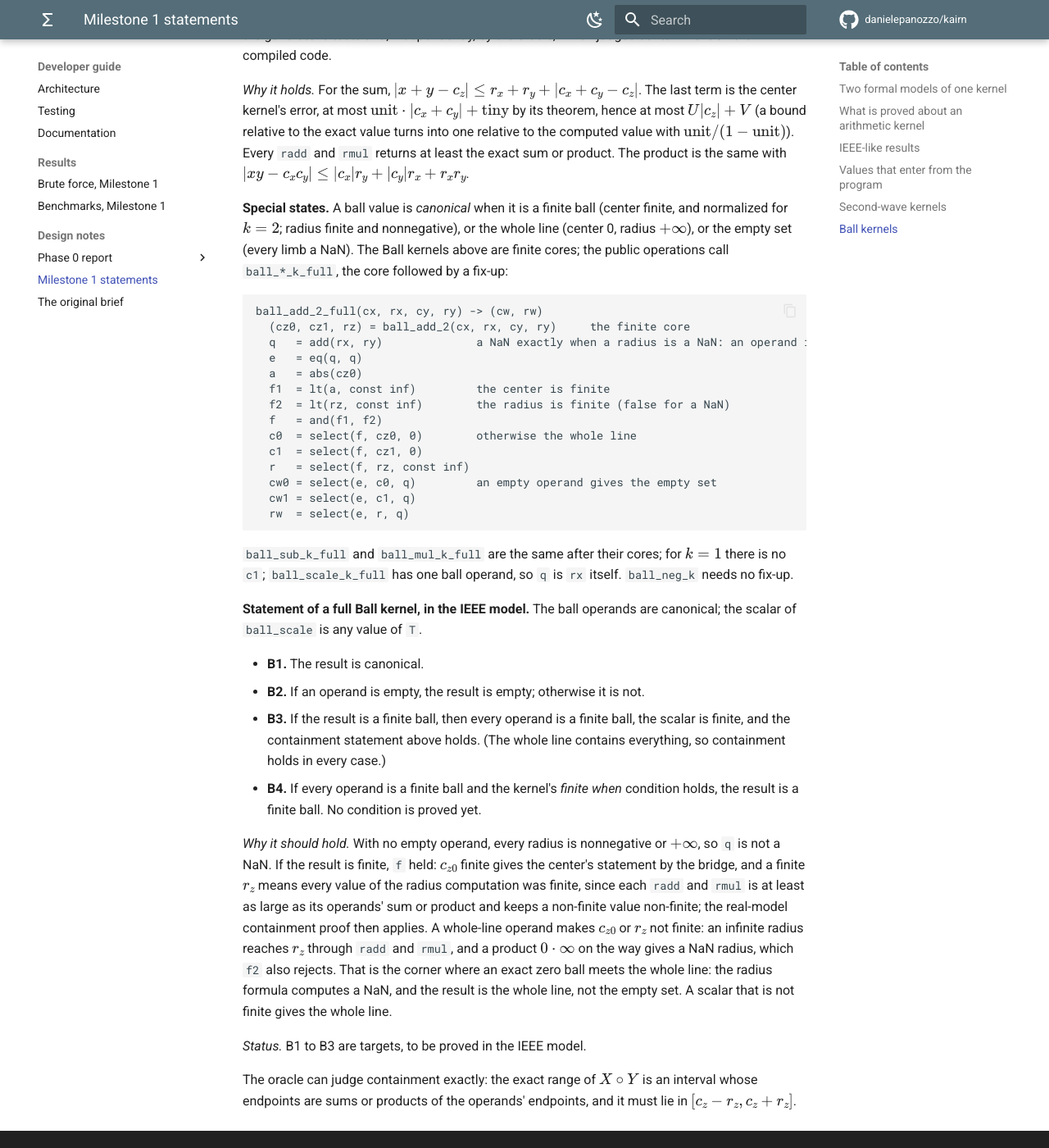
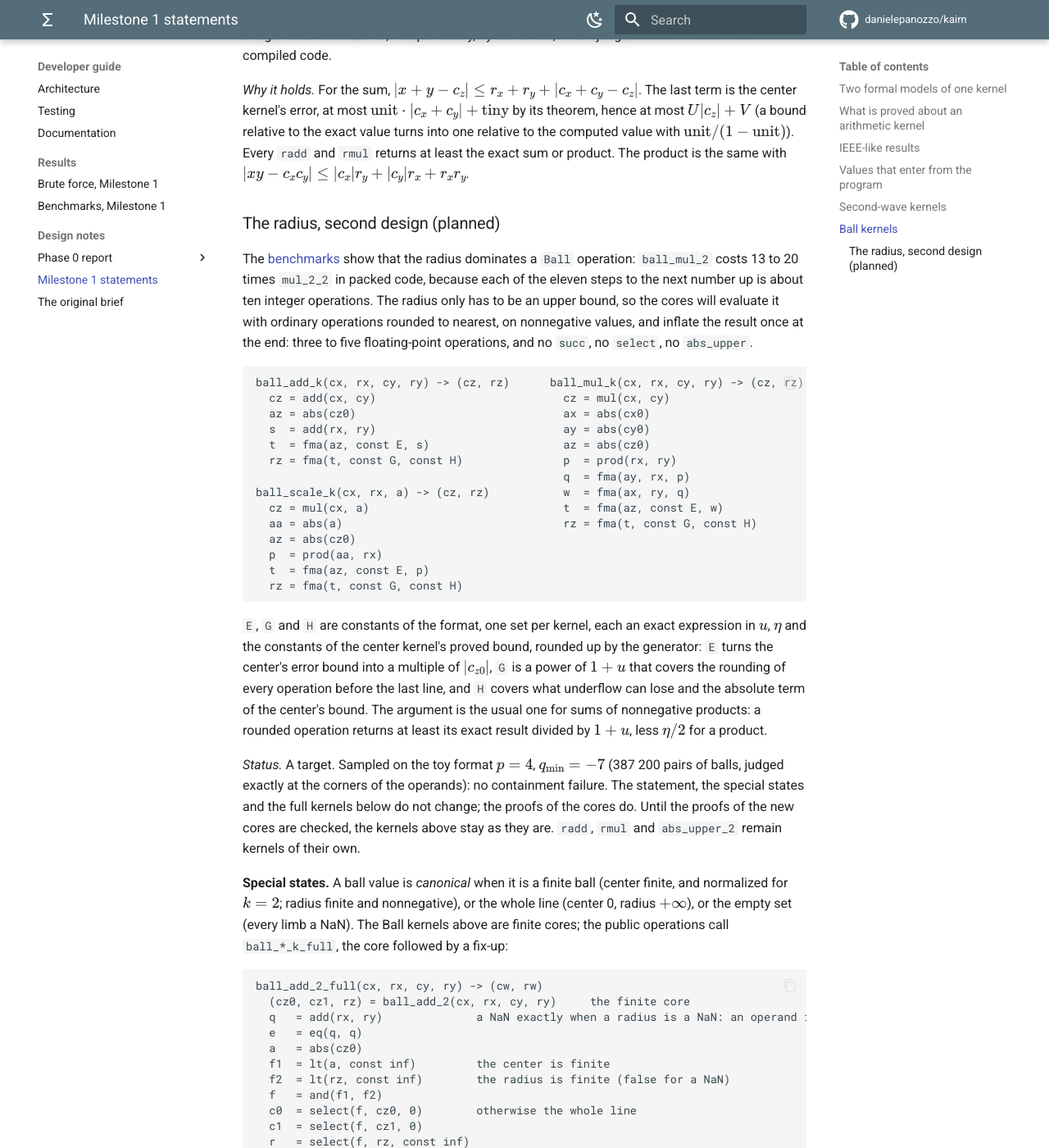
Before and after one commit to danielepanozzo/kairn, an MkDocs documentation site: the page built from docs/developer/design/milestone1.md, in a window 1280 px wide and 1400 px high, scrolled down 8989 px. Shown: the whole window at 82% size. Built offline with MkDocs 1.6.1 and Material for MkDocs 9.7.7, drawn with Linux system fonts in a browser that asks for light colours; comment, search, counter and statistics services are not loaded.

Commit message:
Design: a second way to compute the radius of a ball, three to five operations
The benchmarks show the radius dominating a Ball operation. The planned cores
evaluate it rounded to nearest and inflate once at the end. A target, sampled
on a toy format; the current kernels stay until the new proofs are checked.

Co-Authored-By: Claude Fable 5.2 <noreply@anthropic.com>
Claude-Session: https://claude.ai/code/session_01ULwCxzT6Dhw9xUiTw8mJz1

````diff
--- a/docs/developer/design/milestone1.md
+++ b/docs/developer/design/milestone1.md
@@ -365,6 +365,46 @@ exact value turns into one relative to the computed value with $\mathrm{unit}/(1
 Every `radd` and `rmul` returns at least the exact sum or product. The product is the same with
 $\lvert xy - c_x c_y\rvert \le \lvert c_x\rvert r_y + \lvert c_y\rvert r_x + r_x r_y$.
 
+### The radius, second design (planned)
+
+The [benchmarks](../results/bench-milestone1.md) show that the radius dominates a `Ball`
+operation: `ball_mul_2` costs 13 to 20 times `mul_2_2` in packed code, because each of the eleven
+steps to the next number up is about ten integer operations. The radius only has to be an upper
+bound, so the cores will evaluate it with ordinary operations rounded to nearest, on nonnegative
+values, and inflate the result once at the end: three to five floating-point operations, and no
+`succ`, no `select`, no `abs_upper`.
+
+```
+ball_add_k(cx, rx, cy, ry) -> (cz, rz)      ball_mul_k(cx, rx, cy, ry) -> (cz, rz)
+  cz = add(cx, cy)                            cz = mul(cx, cy)
+  az = abs(cz0)                               ax = abs(cx0)
+  s  = add(rx, ry)                            ay = abs(cy0)
+  t  = fma(az, const E, s)                    az = abs(cz0)
+  rz = fma(t, const G, const H)               p  = prod(rx, ry)
+                                              q  = fma(ay, rx, p)
+ball_scale_k(cx, rx, a) -> (cz, rz)           w  = fma(ax, ry, q)
+  cz = mul(cx, a)                             t  = fma(az, const E, w)
+  aa = abs(a)                                 rz = fma(t, const G, const H)
+  az = abs(cz0)
+  p  = prod(aa, rx)
+  t  = fma(az, const E, p)
+  rz = fma(t, const G, const H)
+```
+
+`E`, `G` and `H` are constants of the format, one set per kernel, each an exact expression in
+$u$, $\eta$ and the constants of the center kernel's proved bound, rounded up by the generator:
+`E` turns the center's error bound into a multiple of $\lvert c_{z0}\rvert$, `G` is a power of
+$1 + u$ that covers the rounding of every operation before the last line, and `H` covers what
+underflow can lose and the absolute term of the center's bound. The argument is the usual one
+for sums of nonnegative products: a rounded operation returns at least its exact result divided
+by $1 + u$, less $\eta/2$ for a product.
+
+*Status.* A target. Sampled on the toy format $p = 4$, $q_{\min} = -7$ (387 200 pairs of balls,
+judged exactly at the corners of the operands): no containment failure. The statement, the
+special states and the full kernels below do not change; the proofs of the cores do. Until the
+proofs of the new cores are checked, the kernels above stay as they are. `radd`, `rmul` and
+`abs_upper_2` remain kernels of their own.
+
 **Special states.** A ball value is *canonical* when it is a finite ball (center finite, and
 normalized for $k = 2$; radius finite and nonnegative), or the whole line (center 0, radius
 $+\infty$), or the empty set (every limb a NaN). The Ball kernels above are finite cores; the
````
